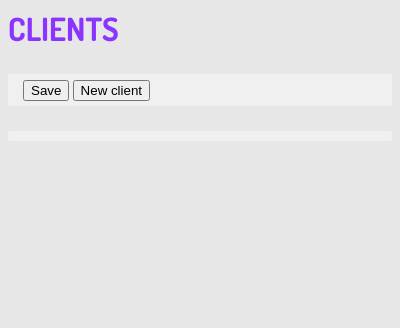
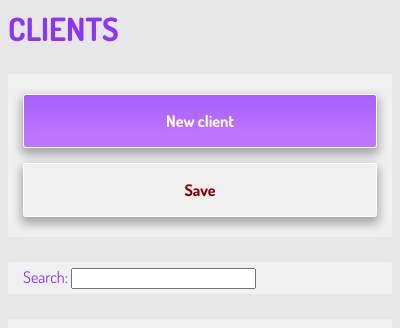
Before and after one commit to SofianD/invoice-app, an Electron app: page src/components/clients/index.html in a window 400 px wide. Drawn offline with Linux system fonts and the light colour scheme; no server answers.

Commit message:
Added search bar.
Update buttons.

```diff
--- a/src/components/clients/index.html
+++ b/src/components/clients/index.html
@@ -10,9 +10,16 @@
     </head>
     <body>
         <h1>CLIENTS</h1>
+        <div class="container txt-center">
+            <div class="purple-bg pointer m-15" onclick="newClient()">
+                <p>New client</p>
+            </div>
+            <div class="red-bg pointer m-15" onclick="save()">
+                <p>Save</p>
+            </div>
+        </div>
         <div class="container">
-            <button onclick="save()">Save</button>
-            <button onclick="newClient()">New client</button>
+            <label for="search-bar">Search: </label><input type="text" id="search-bar" onkeyup="searchClient()">
         </div>
         <div class="container" id="clients">
         </div>
```
